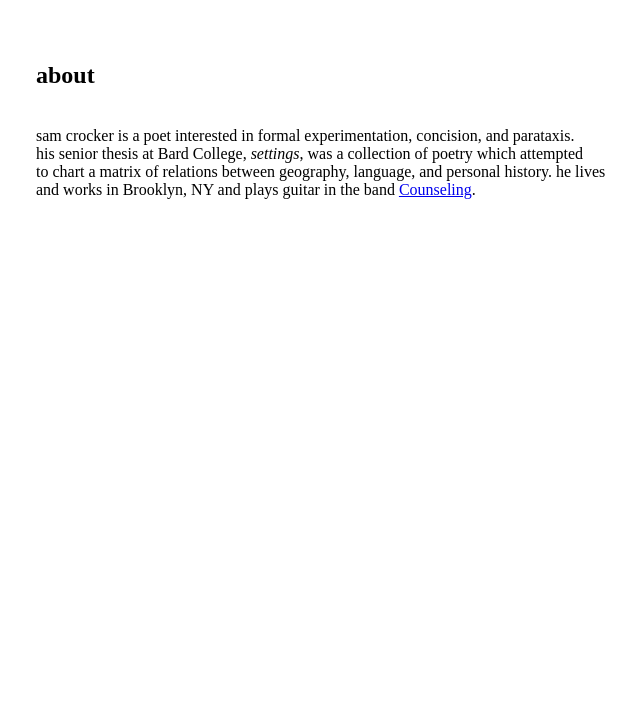
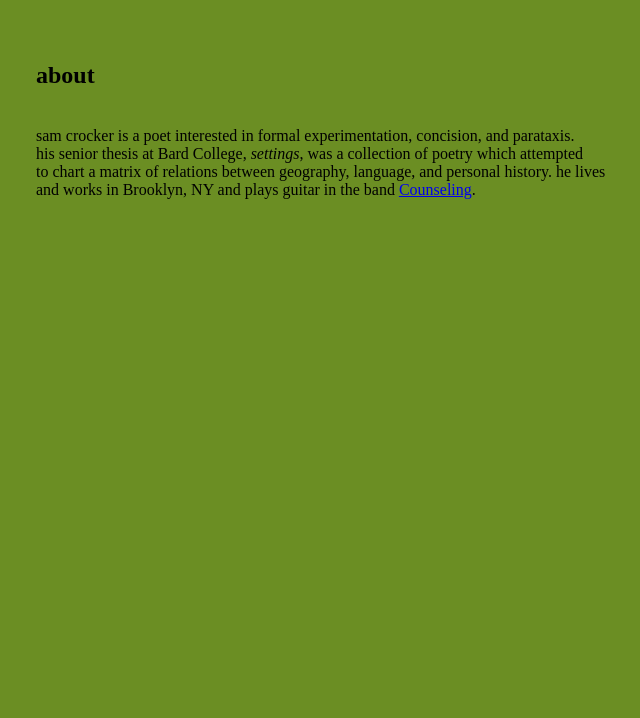
Before and after one commit to crockersamw/samcrocker, a plain HTML site: page about.html in a window 1280 px wide. Shown: the part 82-800 px from the top of the page, without its empty margins (42-682 px from the left). Drawn offline with Linux system fonts and the light colour scheme.

Commit message:
Update about.html

```diff
--- a/about.html
+++ b/about.html
@@ -1,4 +1,5 @@
 <html lang="en-US">
+<body style="background-color:OliveDrab;">
 <div style="margin-left: 70px;">
 <div style="margin-top: 30px;">
 <h1><a href="index.html">home</a></h1>
```
